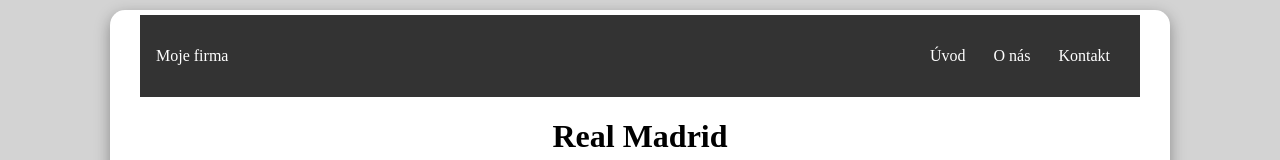
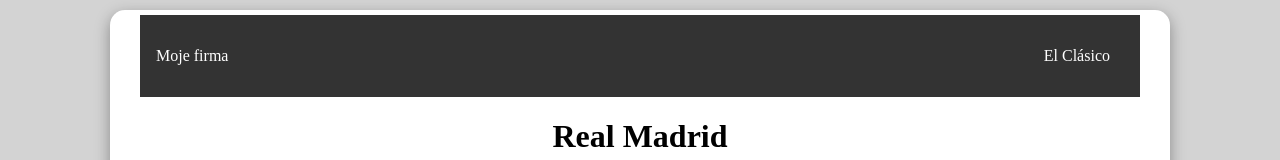
Before and after one commit to Golis17/Golis17.github.io, a plain HTML site: page index.html in a window 1280 px wide. Shown: the top 160 px of the page. Drawn offline with Linux system fonts and the light colour scheme.

Commit message:
preklik na druhou webovku

```diff
--- a/index.html
+++ b/index.html
@@ -24,9 +24,7 @@
                 Moje <span class="text-primary">firma</span>
             </div>
             <ul>
-                <li><a href="#home">Úvod</a></li>
-                <li><a href="#about">O nás</a></li>
-                <li><a href="#kontakt">Kontakt</a></li>
+                <li><a href="Golis17.github.io/index2.html">El Clásico</a></li>
             </ul>
             <link rel="stylesheet" href="style.css">
         </nav>
```
